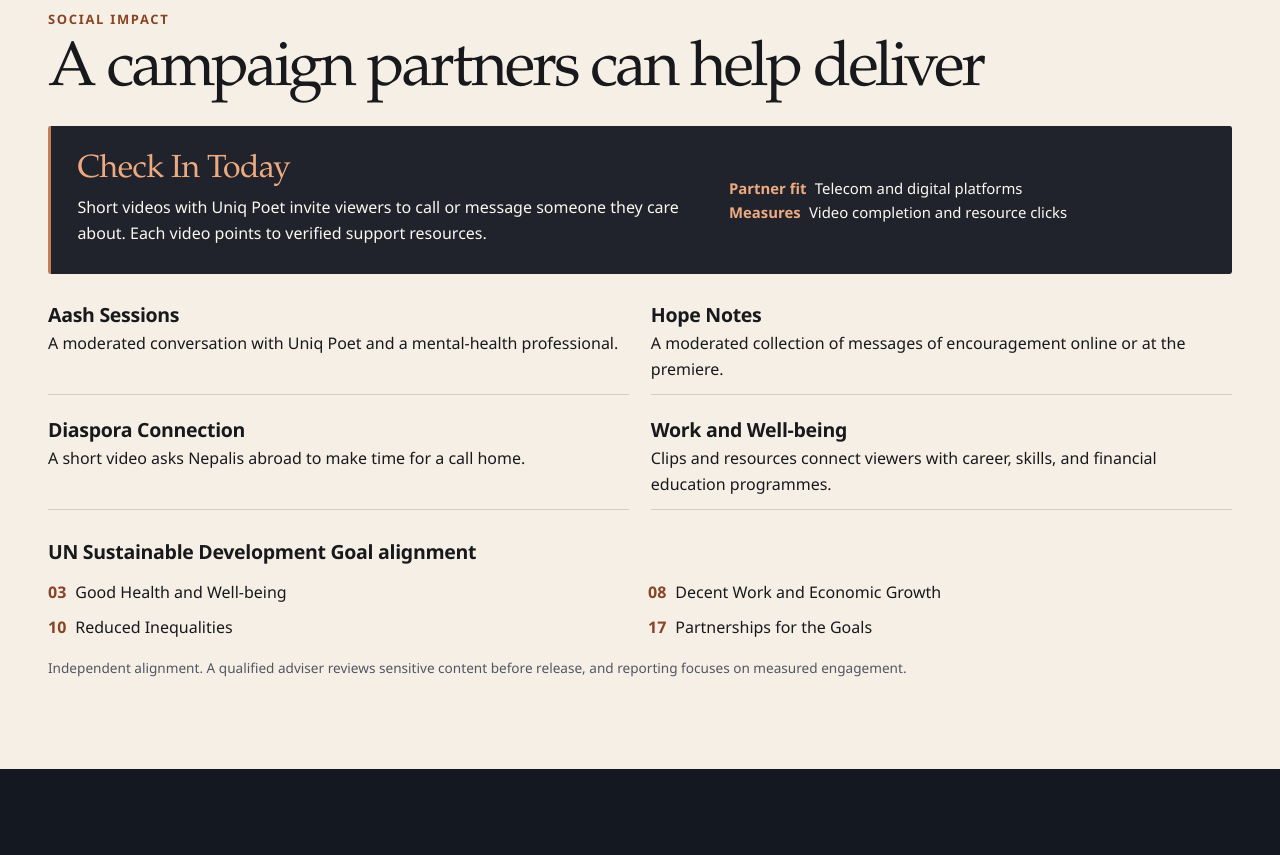
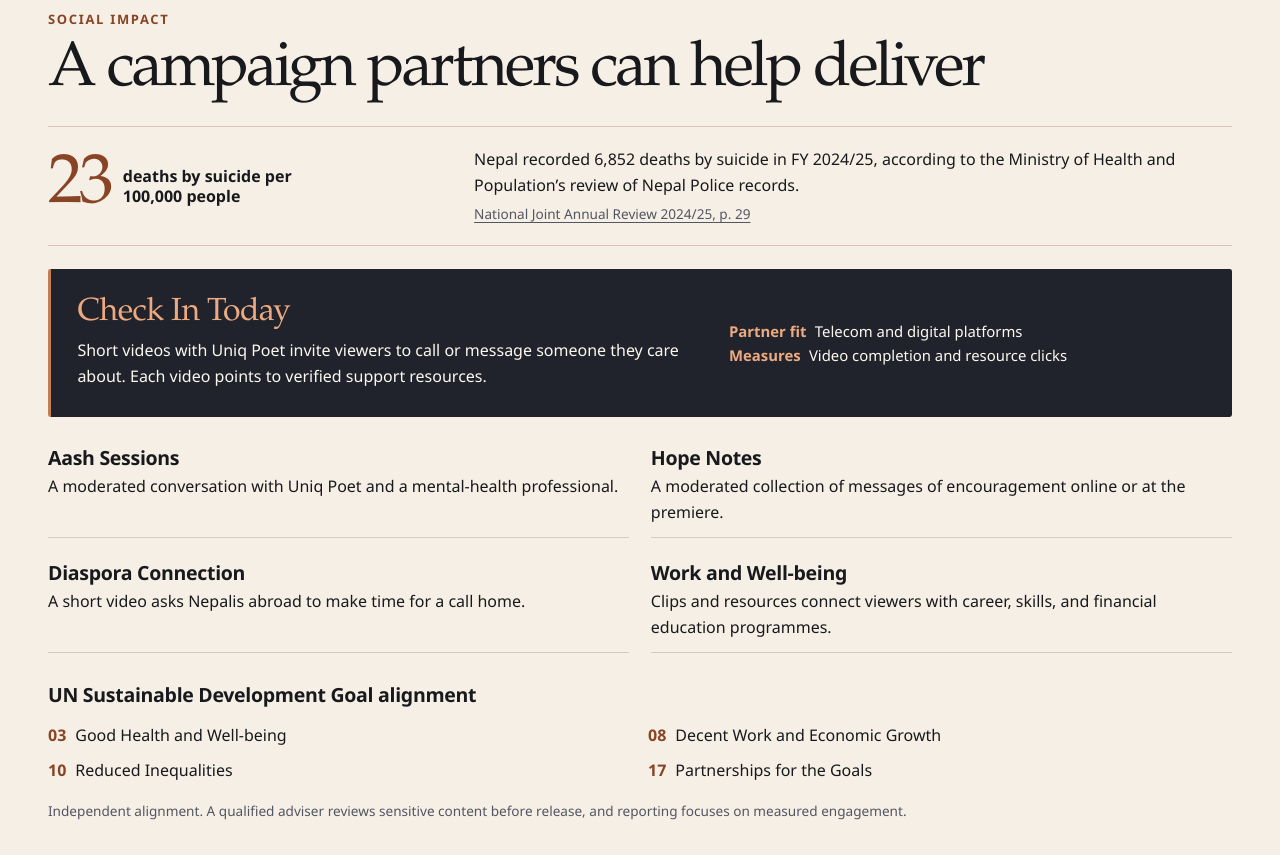
Before and after one commit to UtsahaJoshi/ash_alikati_proposal, a plain HTML site: page index.html in a window 1280 px wide. Shown: the part 3660-4515 px from the top of the page. Drawn offline with Linux system fonts and the light colour scheme.

Commit message:
Add Nepal suicide mortality context to sponsor proposal

```diff
--- a/index.html
+++ b/index.html
@@ -93,6 +93,13 @@
     <section class="section impact-section" id="impact" aria-labelledby="impact-title">
       <div class="shell">
         <p class="eyebrow">Social impact</p><h2 id="impact-title">A campaign partners can help deliver</h2>
+        <div class="impact-context" aria-label="Suicide mortality in Nepal">
+          <div class="impact-stat"><strong>23</strong><span>deaths by suicide per 100,000 people</span></div>
+          <div>
+            <p>Nepal recorded 6,852 deaths by suicide in FY 2024/25, according to the Ministry of Health and Population’s review of Nepal Police records.</p>
+            <p class="caption"><a href="https://giwmscdntwo.gov.np/media/pdf_upload/NJAR_Report_2024_25%20%282081_82%29_ag6xlgz.pdf">National Joint Annual Review 2024/25, p. 29</a></p>
+          </div>
+        </div>
         <article class="activation"><div><h3>Check In Today</h3><p>Short videos with Uniq Poet invite viewers to call or message someone they care about. Each video points to verified support resources.</p></div><p><strong>Partner fit</strong> Telecom and digital platforms<br><strong>Measures</strong> Video completion and resource clicks</p></article>
         <div class="ideas">
           <article><h3>Aash Sessions</h3><p>A moderated conversation with Uniq Poet and a mental-health professional.</p></article>
--- a/site.css
+++ b/site.css
@@ -99,6 +99,11 @@ h3 { line-height: 1.25; font-size: 1.22rem; letter-spacing: -.015em; }
 .story figcaption { color: var(--muted); font-size: .82rem; margin-top: .4rem; }
 .story p:not(.eyebrow), .production p:not(.eyebrow) { color: var(--muted); }
 .story p + p { margin-top: .8rem; }
+.impact-context { display: grid; grid-template-columns: minmax(11.5rem,.52fr) minmax(0,1fr); align-items: center; gap: 1rem 2rem; padding: 1.25rem 0; border-block: 1px solid #98513648; }
+.impact-stat { display: flex; align-items: center; gap: .8rem; }
+.impact-stat strong { color: var(--dark-accent); font: 500 clamp(2.9rem,6vw,4.35rem)/.9 var(--display); letter-spacing: -.055em; }
+.impact-stat span { max-width: 11rem; font-weight: 700; line-height: 1.25; }
+.impact-context .caption { margin-top: .3rem; }
 .activation { display: grid; grid-template-columns: 1.3fr 1fr; gap: 1rem 2rem; padding: 1.7rem 1.65rem; background: #20232b; color: var(--white); border-left: .23rem solid #c37e55; border-radius: .15rem; margin: 1.4rem 0 1.1rem; }
 .activation h3 { color: var(--amber); margin-bottom: .44rem; font: 500 2rem/1.1 var(--display); }
 .activation > p { align-self: center; font-size: .93rem; }
@@ -147,7 +152,7 @@ summary { cursor: pointer; width: fit-content; color: var(--amber); font-weight:
   .hero::before { background: linear-gradient(90deg,#111722ef,#11172277 64%,#1117223f), linear-gradient(0deg,#111722e8 4%,transparent 76%); }
   .ask, .story, .production { grid-template-columns: 1fr; gap: 1.25rem; }
   .tier-grid { grid-template-columns: 1fr; }
-  .activation { grid-template-columns: 1fr; gap: .65rem; }
+  .activation, .impact-context { grid-template-columns: 1fr; gap: .65rem; }
 }
 @media (max-width: 34rem) {
   .shell { width: calc(100% - 2.25rem); }
```
Also changed, not shown: 1 other file.
